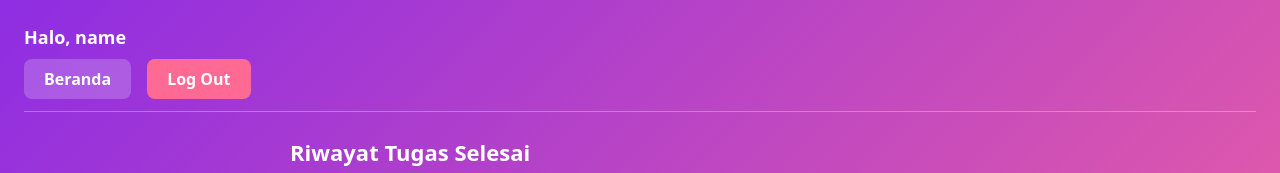
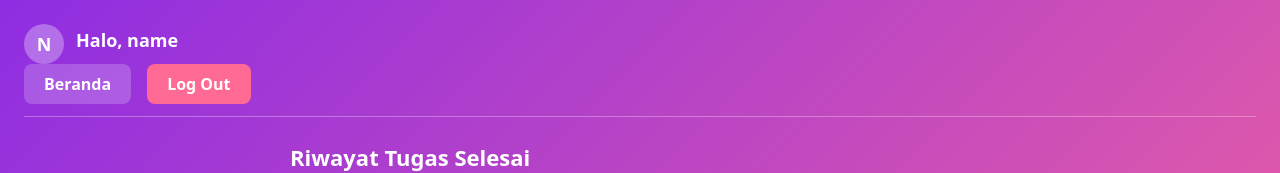
Before and after one commit to TokisakiK-423/K-423X_Fix_Ini, a Next.js app in the folder web/: page /riwayat in a window 1280 px wide. Shown: the top 173 px of the page. Built offline with nearby package versions, Linux system fonts and the light colour scheme; no server answers; sample sign-in values are in the browser's storage.

Commit message:
Update page.tsx
menambahkan icon profil di header riwayat

```diff
--- a/web/src/app/riwayat/page.tsx
+++ b/web/src/app/riwayat/page.tsx
@@ -81,8 +81,29 @@ export default function RiwayatPage() {
 
   return (
     <div style={homeStyles.pageContainer}>
-      <div style={styles.greeting}>Halo, {displayName || "User"}</div>
-      {/* Nav - ganti "Riwayat" jadi "Beranda" */}
+       <div style={{ display: "flex", alignItems: "center", gap: 12 }}>
+  <div
+    style={{
+      width: 40,
+      height: 40,
+      borderRadius: "50%",
+      background: "rgba(255,255,255,0.3)",
+      display: "flex",
+      alignItems: "center",
+      justifyContent: "center",
+      fontWeight: "bold",
+      color: "white",
+      fontSize: 18,
+      textTransform: "uppercase",
+    }}
+  >
+    {displayName?.[0] || "U"}
+  </div>
+
+  <div style={styles.greeting}>
+    Halo, {displayName || "User"}
+  </div>
+</div>
       <nav style={homeStyles.menuBar}>
         {/* halaman history tugas */}
         <button onClick={() => router.push("/home")} style={styles.menuButton}>
```
